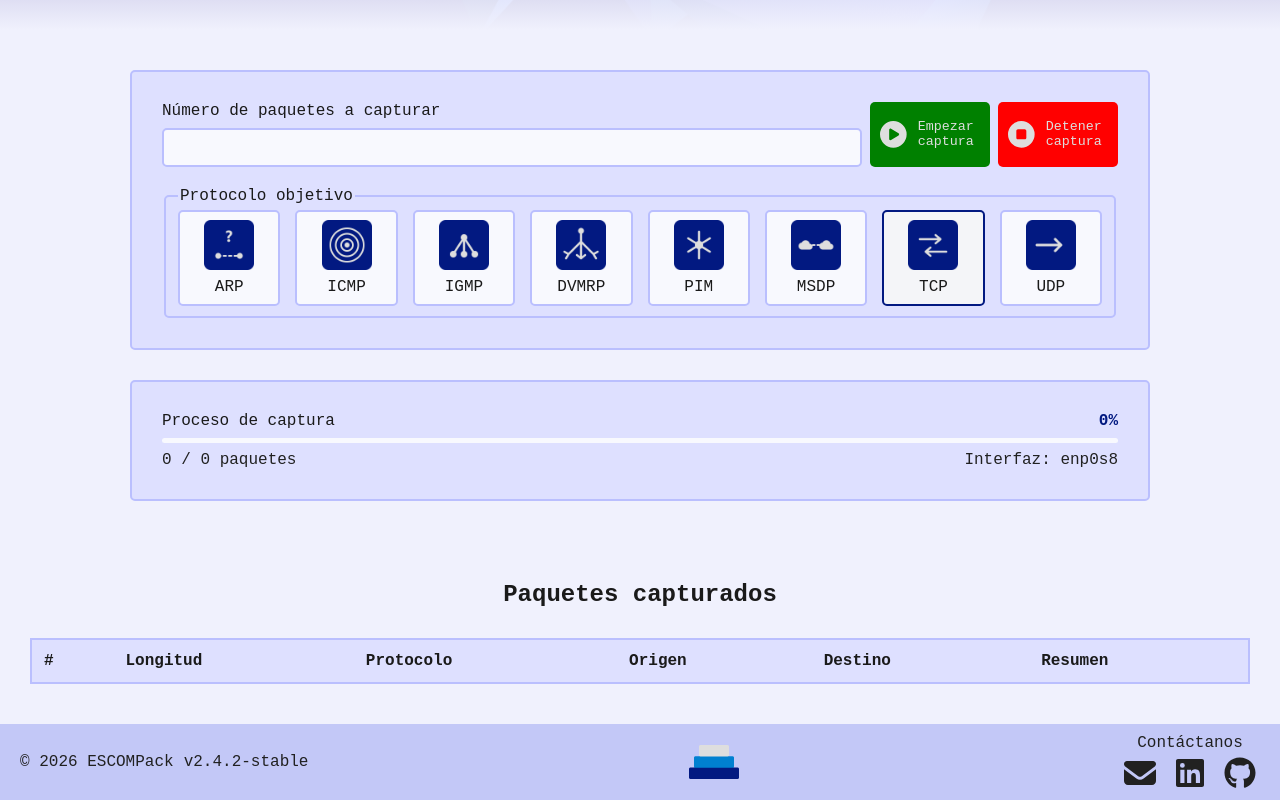
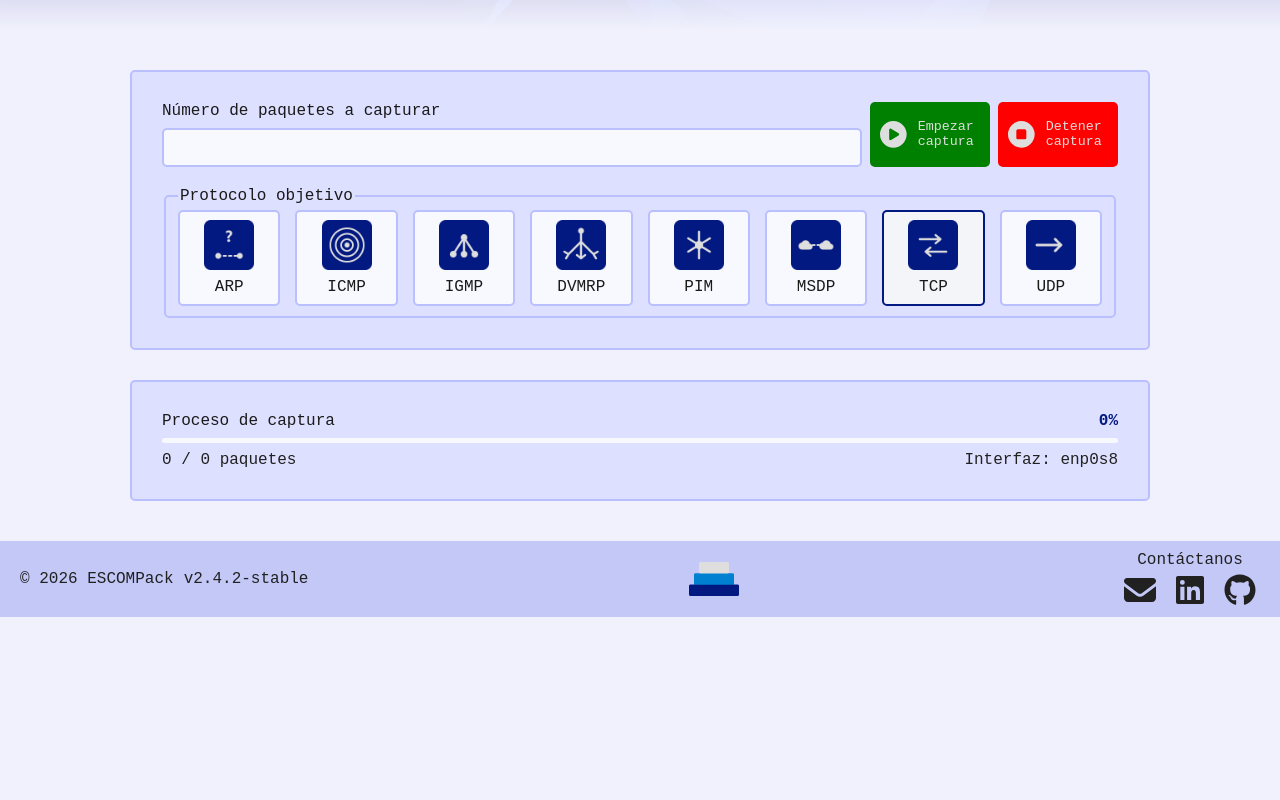
Before and after one commit to Bryan-13-TY/escompack, a React (Vite) app in the folder frontend/: page /capture in a window 1280 px wide. Shown: the part 346-1146 px from the top of the page. After the commit the page ends 963 px from the top, so only its background shows below. Built offline with nearby package versions, Linux system fonts and the light colour scheme.

Commit message:
Corrige los errores en los estilos de la tabla de captura tras la refactorización

```diff
--- a/frontend/src/pages/PackageCapture/components/PacketsTable/PacketsTable.css
+++ b/frontend/src/pages/PackageCapture/components/PacketsTable/PacketsTable.css
@@ -4,7 +4,6 @@
     justify-content: center; /* alinea verticalmente */
     align-items: center; /* alinea horizontalmente */
     gap: 30px;
-    padding: var(--padding-section-default);
 
     font-family: var(--font-family-default);
 }
@@ -15,16 +14,16 @@
     color: var(--color-text-primary);
 }
 
-.table {
+.capture-table .table {
+    width: 100%;
     overflow-x: auto;
-     width: 100%;
 }
 
 .table table {
     border: var(--border-default);
-    border-collapse: collapse; /* une los bordes de la tabla */
+    border-collapse: collapse;
     width: 100%;
-    min-width: 1200px;  /* si es menor aparece el scroll */
+    min-width: 1200px; /* si es menor aparece el scroll */
 }
 
 .table table thead tr {
@@ -34,7 +33,7 @@
 }
 
 .table table thead tr th,
-.table table thead tr td {
+.table table tbody tr td {
     padding: 12px;
 
     text-align: left;
--- a/frontend/src/pages/PackageCapture/index.jsx
+++ b/frontend/src/pages/PackageCapture/index.jsx
@@ -39,7 +39,9 @@ function PackageCapture() {
                         percentaje={progressPercentaje}
                     />
                 </section>
-                <PacketsTable packets={packets}/>
+                {
+                    isCapturing && <PacketsTable packets={packets}/>
+                }
             </main>
             <Footer />
         </div>
```
